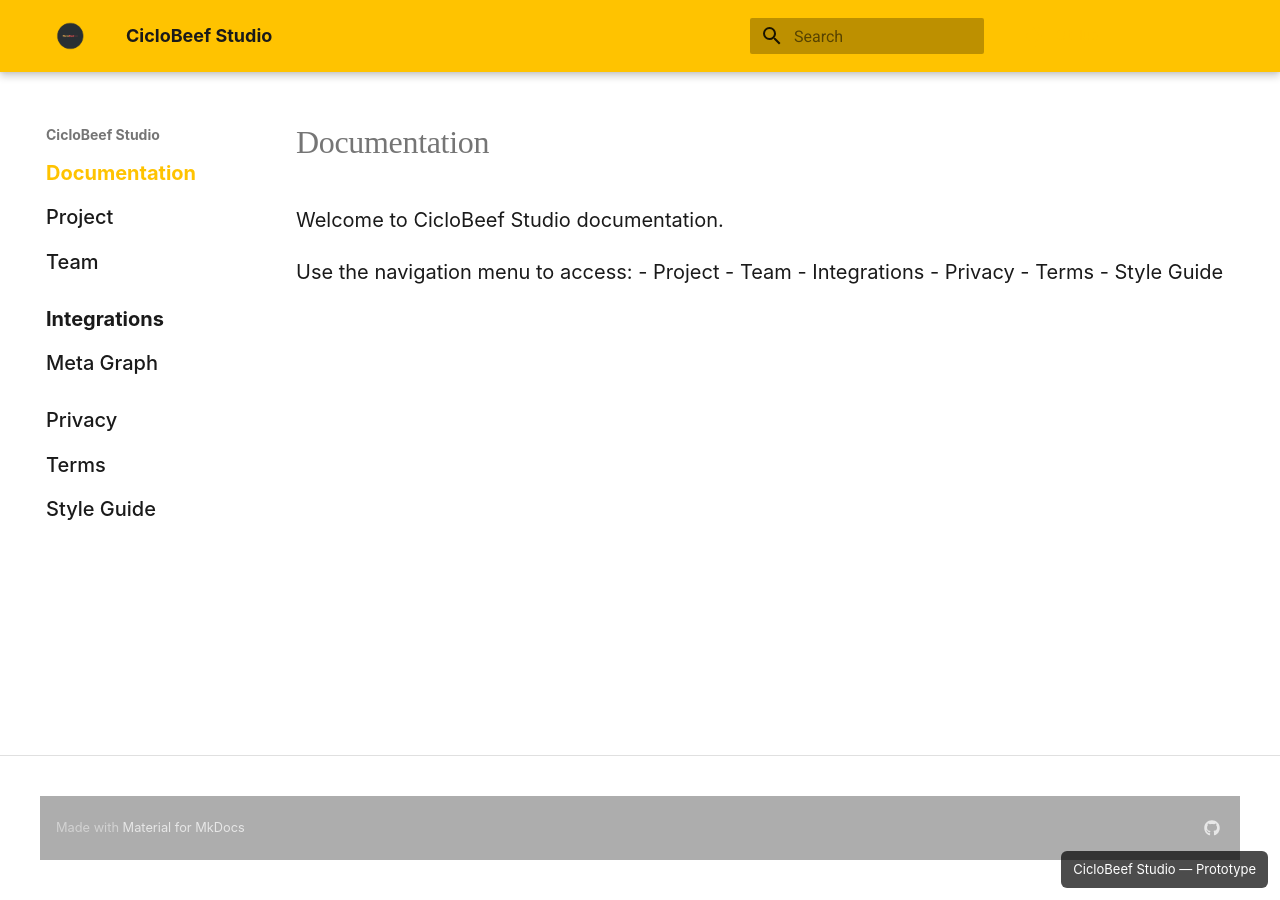
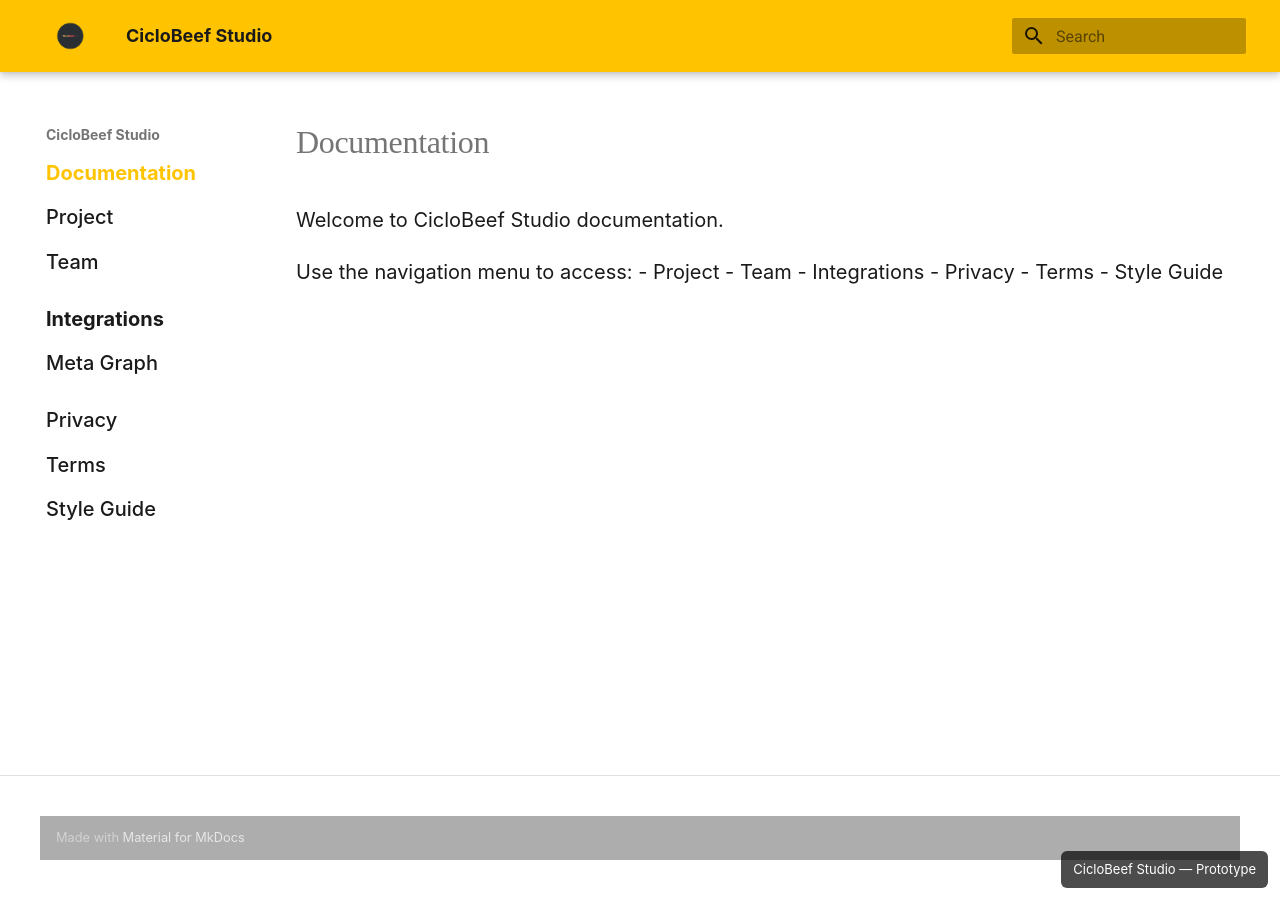
Before and after one commit to AlvaroHuenuqueoArias/ciclobeefstudio-page, an MkDocs documentation site: the page built from docs/docs-home.md, in a window 1280 px wide. Built offline with MkDocs 1.6.1 and Material for MkDocs 9.7.7, drawn with Linux system fonts in a browser that asks for light colours; comment, search, counter and statistics services are not loaded.

Commit message:
fix(legal): remove technical header metadata

```diff
--- a/mkdocs.yml
+++ b/mkdocs.yml
@@ -1,8 +1,6 @@
 site_name: "CicloBeef Studio"
 site_description: "Premium art inspired by history, politics and society."
 site_author: "CicloBeef Studio"
-repo_url: "https://github.com/AlvaroHuenuqueoArias/ciclobeefstudio-page"
-edit_uri: "edit/main/docs/"
 
 docs_dir: docs
 site_dir: site
@@ -45,11 +43,6 @@
   - pymdownx.betterem
   - pymdownx.tilde
 
-extra:
-  social:
-    - icon: fontawesome/brands/github
-      link: https://github.com/AlvaroHuenuqueoArias/ciclobeefstudio-page
-
 extra_css:
   - assets/css/extra.css
 
```
